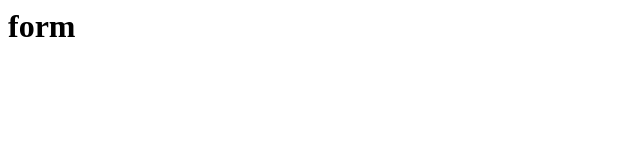
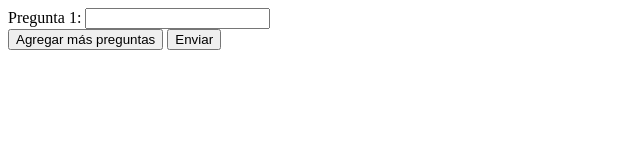
Before and after one commit to kevinderitis/tarea-guru-front, a plain HTML site: page form.html in a window 1280 px wide. Shown: the whole page, without its empty margins (0-640 px from the left). Drawn offline with nearby package versions, Linux system fonts and the light colour scheme.

Commit message:
Dynamic form added

```diff
--- a/form.html
+++ b/form.html
@@ -1 +1,45 @@
-<h1>form</h1>
+<html>
+  <head>
+    <script src="https://cdn.jsdelivr.net/npm/axios/dist/axios.min.js"></script>
+    <script>
+      var questionNumber = 2;
+
+      function addQuestion() {
+        var container = document.getElementById("questionsContainer");
+        var label = document.createElement("label");
+        label.innerHTML = "Pregunta " + questionNumber + ":";
+        container.appendChild(label);
+        var input = document.createElement("input");
+        input.type = "text";
+        input.name = "question";
+        container.appendChild(input);
+        questionNumber++;
+      }
+
+      function submitForm() {
+        var questions = [];
+        var inputs = document.getElementsByName("question");
+        for (var i = 0; i < inputs.length; i++) {
+          questions.push(inputs[i].value);
+        }
+        axios.post("/homework", { questions: questions })
+          .then(function (response) {
+            console.log(response.data);
+          })
+          .catch(function (error) {
+            console.error(error);
+          });
+      }
+    </script>
+  </head>
+  <body>
+    <form>
+      <div id="questionsContainer">
+        <label>Pregunta 1:</label>
+        <input type="text" name="question">
+      </div>
+      <input type="button" value="Agregar más preguntas" onclick="addQuestion()">
+      <input type="button" value="Enviar" onclick="submitForm()">
+    </form>
+  </body>
+</html>
```
